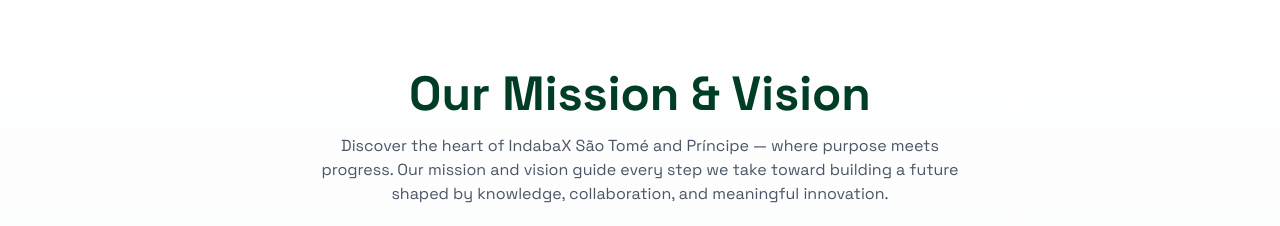
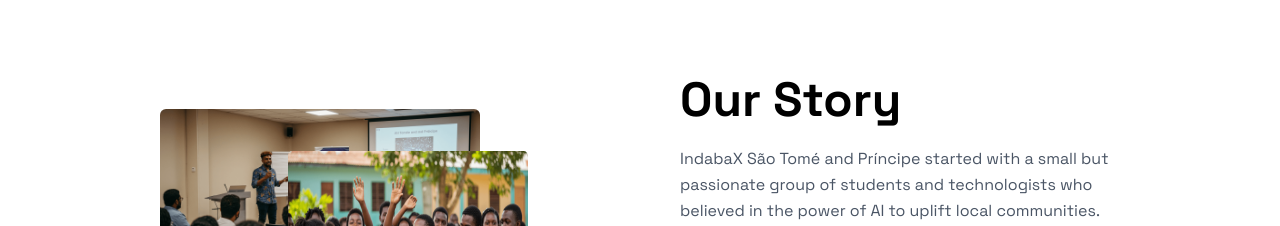
Before and after one commit to MOSOBELULU/indabaX, a React (Vite) app: page /aboutus in a window 1280 px wide. Shown: the part 726-952 px from the top of the page. Built offline with nearby package versions, Linux system fonts and the light colour scheme.

Commit message:
wip: Organising about us page

```diff
--- a/src/components/about/MissionVision.jsx
+++ b/src/components/about/MissionVision.jsx
@@ -11,7 +11,7 @@
           whileInView={{ opacity: 1, y: 0 }}
           transition={{ duration: 0.8, ease: "easeInOut" }}
           viewport={{ once: true }}
-          className="text-4xl sm:text-5xl font-bold text-[#003d25]"
+          className="text-4xl sm:text-5xl font-bold"
         >
           Our Mission & Vision
         </motion.h2>
--- a/src/pages/AboutUs.jsx
+++ b/src/pages/AboutUs.jsx
@@ -13,13 +13,13 @@
   return (
     <>
 <HeroAbout/>
+<OurStory />
 <MissionVision/>
 <Impact/>
-<OurStory />
 <Values/>
 <AdvisoryBoard/>
+<MiniGallery/>
 <EventOrganisers/>
-<MiniGallery/>
 <JoinUs/>
     </>
   );
```
